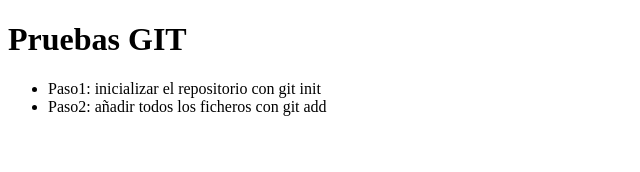
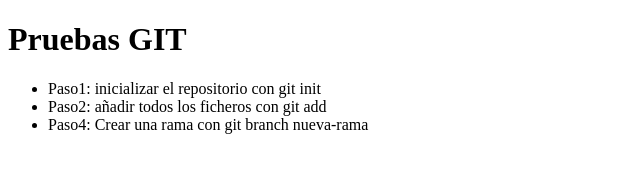
Before and after one commit to herrerosalex/alexenlinea, a plain HTML site: page index.html in a window 1280 px wide. Shown: the whole page, without its empty margins (0-640 px from the left). Drawn offline with Linux system fonts and the light colour scheme.

Commit message:
Añadido paso 4

```diff
--- a/index.html
+++ b/index.html
@@ -7,6 +7,7 @@
 			<ul>
 				<li>Paso1: inicializar el repositorio con git init</li>
 				<li>Paso2: añadir todos los ficheros con git add </li>
+				<li>Paso4: Crear una rama con git branch nueva-rama</li>
 			</ul>
 		</body>
 </html>
```
